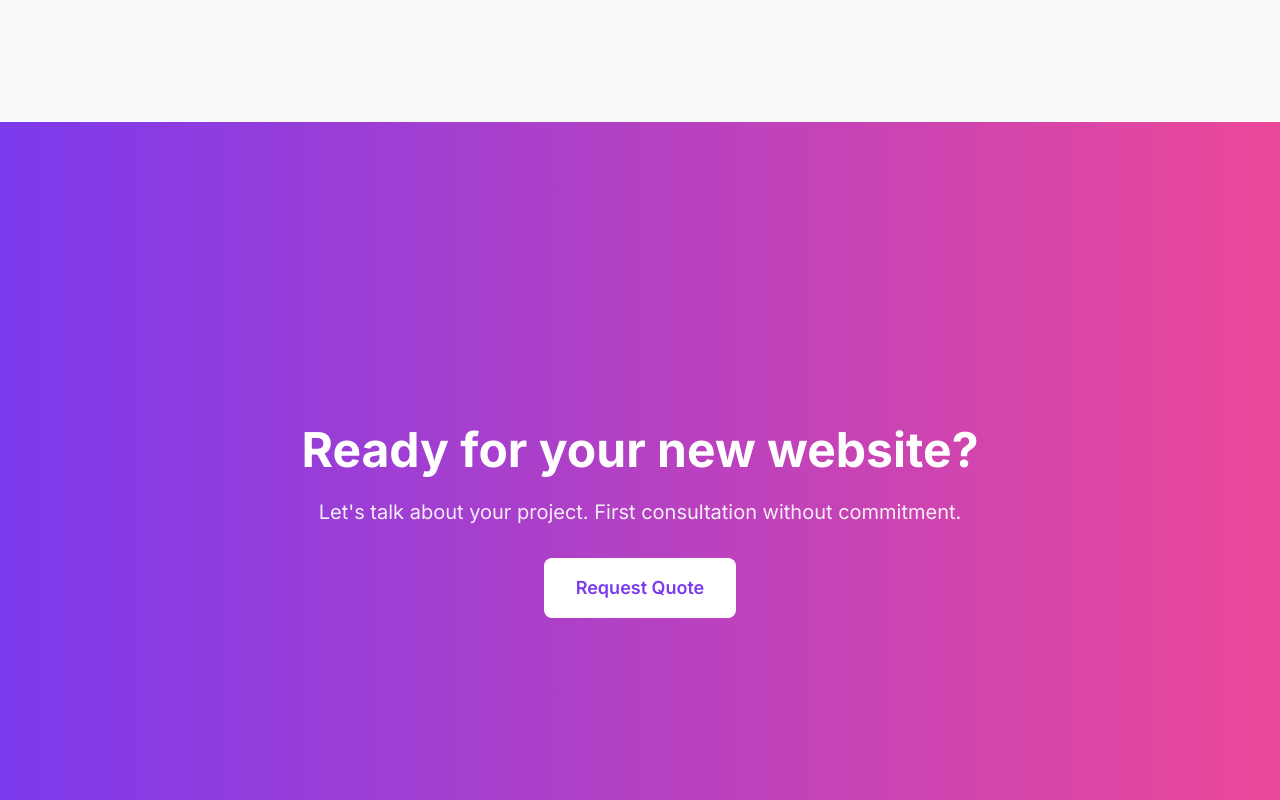
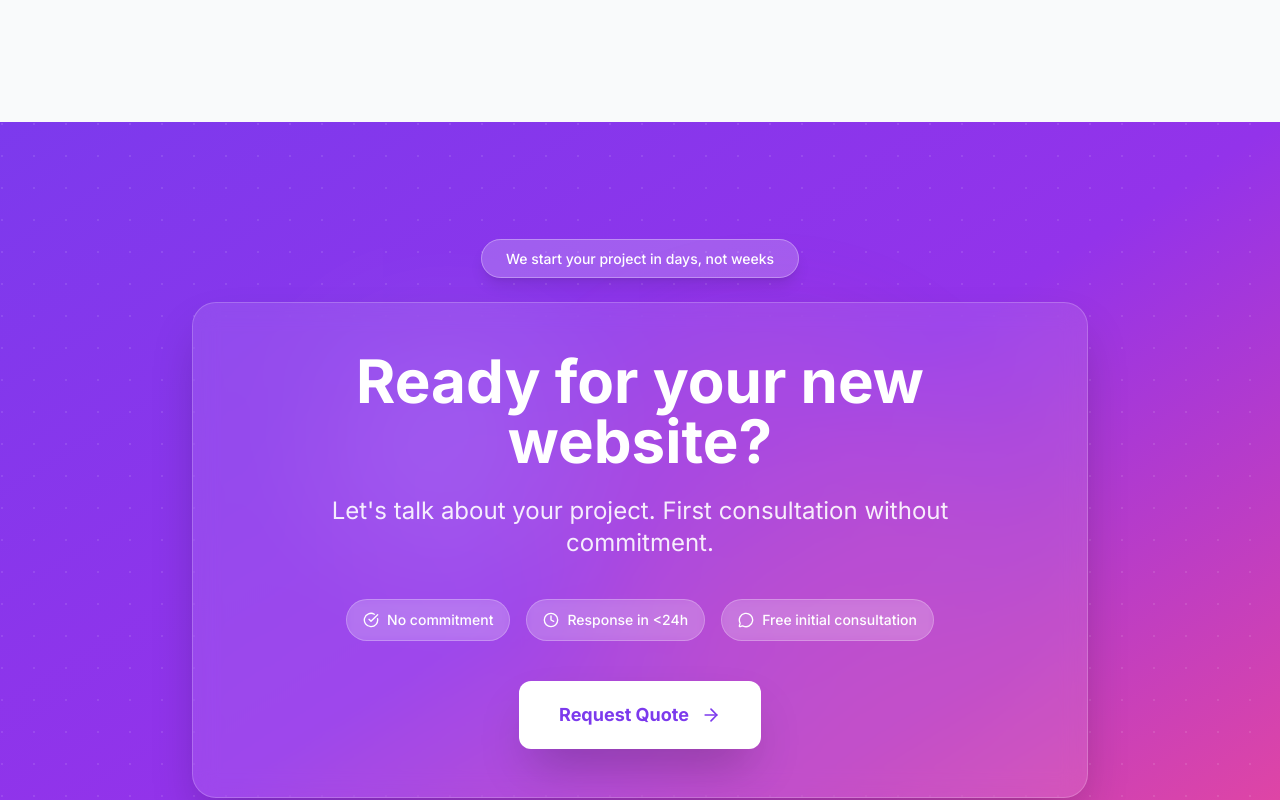
Before and after one commit to mitoperni/Nixi_web, a Next.js app: page /en/ in a window 1280 px wide. Shown: the part 3880-4680 px from the top of the page. Built offline with nearby package versions, Linux system fonts and the light colour scheme.

Commit message:
Changed design in the CTA

```diff
--- a/components/home/CTA.tsx
+++ b/components/home/CTA.tsx
@@ -3,29 +3,95 @@
 import { useTranslations, useLocale } from 'next-intl';
 import Link from 'next/link';
 import { motion } from 'framer-motion';
+import { ArrowRight, CheckCircle, Clock, MessageCircle } from 'lucide-react';
 
 export default function CTA() {
   const t = useTranslations('Home.cta');
   const locale = useLocale();
 
+  const badges = [
+    { icon: CheckCircle, text: t('badges.noCommitment') },
+    { icon: Clock, text: t('badges.fastResponse') },
+    { icon: MessageCircle, text: t('badges.freeConsulting') },
+  ];
+
   return (
-    <section className="min-h-[100vh] flex items-center justify-center py-20 px-6 bg-gradient-to-r from-primary to-accent">
-      <div className="max-w-4xl mx-auto text-center">
+    <section className="relative min-h-[100vh] flex items-center justify-center py-20 px-6 bg-gradient-to-br from-primary via-purple-600 to-accent overflow-hidden">
+      {/* Subtle background pattern */}
+      <div className="absolute inset-0 opacity-10">
+        <div className="absolute inset-0" style={{
+          backgroundImage: 'radial-gradient(circle at 2px 2px, white 1px, transparent 0)',
+          backgroundSize: '32px 32px'
+        }} />
+      </div>
+
+      {/* Animated gradient orbs */}
+      <div className="absolute top-1/4 left-1/4 w-64 h-64 bg-white/10 rounded-full blur-3xl animate-pulse" />
+      <div className="absolute bottom-1/4 right-1/4 w-96 h-96 bg-accent/20 rounded-full blur-3xl animate-pulse delay-1000" />
+
+      <div className="relative max-w-4xl mx-auto text-center">
         <motion.div
           initial={{ opacity: 0, y: 20 }}
           whileInView={{ opacity: 1, y: 0 }}
           viewport={{ once: true }}
+          transition={{ duration: 0.6 }}
         >
-          <h2 className="text-4xl md:text-5xl font-bold text-white mb-6">
-            {t("title")}
-          </h2>
-          <p className="text-xl text-white/90 mb-8">{t("description")}</p>
-          <Link
-            href={`/${locale}/contacto`}
-            className="inline-block bg-white text-primary px-8 py-4 rounded-lg text-lg font-semibold hover:bg-gray-100 transition"
+          {/* Top badge */}
+          <motion.div
+            initial={{ opacity: 0, y: -10 }}
+            whileInView={{ opacity: 1, y: 0 }}
+            viewport={{ once: true }}
+            transition={{ delay: 0.2, duration: 0.5 }}
+            className="inline-block mb-8"
           >
-            {t("button")}
-          </Link>
+            <span className="px-6 py-2.5 bg-white/20 backdrop-blur-md border border-white/30 rounded-full text-white text-sm font-medium shadow-lg">
+              {t('topBadge')}
+            </span>
+          </motion.div>
+
+          {/* Glassmorphism container */}
+          <div className="bg-white/10 backdrop-blur-md border border-white/20 rounded-3xl p-8 md:p-12 shadow-2xl">
+            <h2 className="text-4xl md:text-6xl font-bold text-white mb-6 leading-tight">
+              {t('title')}
+            </h2>
+            <p className="text-xl md:text-2xl text-white/90 mb-10 max-w-2xl mx-auto leading-relaxed">
+              {t('description')}
+            </p>
+
+            {/* Trust badges */}
+            <div className="flex flex-wrap justify-center gap-4 mb-10">
+              {badges.map((badge, index) => (
+                <motion.div
+                  key={index}
+                  initial={{ opacity: 0, scale: 0.9 }}
+                  whileInView={{ opacity: 1, scale: 1 }}
+                  viewport={{ once: true }}
+                  transition={{ delay: 0.3 + index * 0.1, duration: 0.4 }}
+                  className="flex items-center gap-2 px-4 py-2.5 bg-white/15 backdrop-blur-sm border border-white/25 rounded-full text-white text-sm font-medium"
+                >
+                  <badge.icon className="w-4 h-4" />
+                  <span>{badge.text}</span>
+                </motion.div>
+              ))}
+            </div>
+
+            {/* CTA Button */}
+            <motion.div
+              initial={{ opacity: 0, y: 10 }}
+              whileInView={{ opacity: 1, y: 0 }}
+              viewport={{ once: true }}
+              transition={{ delay: 0.6, duration: 0.5 }}
+              className="flex justify-center"
+            >
+              <Link
+                href={`/${locale}/contacto`}
+                className="group inline-flex items-center gap-3 bg-white text-primary px-10 py-5 rounded-xl text-lg font-bold shadow-2xl hover:shadow-white/25 hover:scale-105 active:scale-95 transition-all duration-300"
+              >
+                {t('button')}
+                <ArrowRight className="w-5 h-5 group-hover:translate-x-1 transition-transform duration-300" />
+              </Link>
+            </motion.div>
+          </div>
         </motion.div>
       </div>
     </section>
--- a/messages/en.json
+++ b/messages/en.json
@@ -132,9 +132,15 @@
       }
     },
     "cta": {
+      "topBadge": "We start your project in days, not weeks",
       "title": "Ready for your new website?",
       "description": "Let's talk about your project. First consultation without commitment.",
-      "button": "Request Quote"
+      "button": "Request Quote",
+      "badges": {
+        "noCommitment": "No commitment",
+        "fastResponse": "Response in <24h",
+        "freeConsulting": "Free initial consultation"
+      }
     }
   },
   "Services": {
--- a/messages/es.json
+++ b/messages/es.json
@@ -132,9 +132,15 @@
       }
     },
     "cta": {
+      "topBadge": "Empezamos tu proyecto en días, no semanas",
       "title": "¿Listo para tu nueva web?",
       "description": "Hablemos de tu proyecto. Primera consulta sin compromiso.",
-      "button": "Solicitar Presupuesto"
+      "button": "Solicitar Presupuesto",
+      "badges": {
+        "noCommitment": "Sin compromiso",
+        "fastResponse": "Respuesta en <24h",
+        "freeConsulting": "Consulta inicial sin coste"
+      }
     }
   },
   "Services": {
--- a/package.json
+++ b/package.json
@@ -12,6 +12,7 @@
     "@hookform/resolvers": "^3.3.0",
     "clsx": "^2.1.1",
     "framer-motion": "^11.0.0",
+    "lucide-react": "^0.547.0",
     "next": "^15.0.0",
     "next-intl": "^3.0.0",
     "react": "^19.0.0",
```
Also changed, not shown: 1 other file (tests, documents, lock files or other folders).
